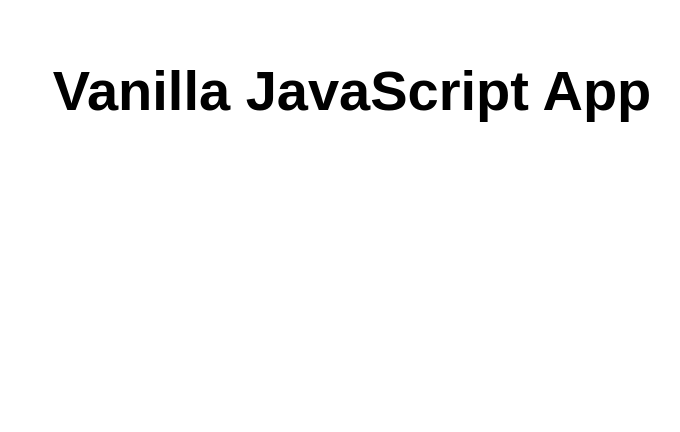
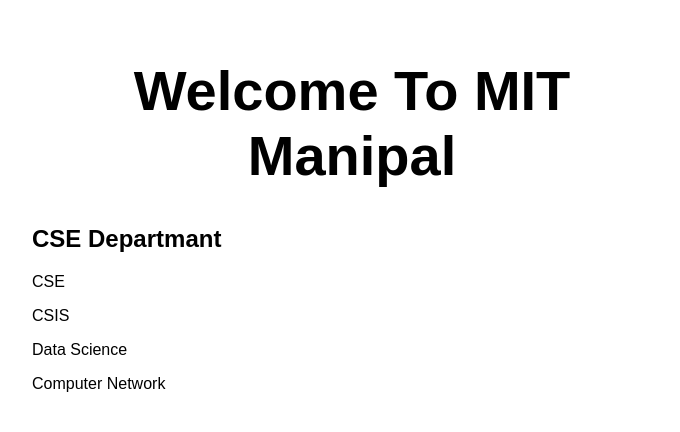
Before and after one commit to sinchana514/my-first-static-web-app, a website: page src/index.html in a window 1280 px wide. Shown: the whole page, without its empty margins (288-968 px from the left). Drawn offline with Linux system fonts and the light colour scheme.

Commit message:
Update index.html

```diff
--- a/src/index.html
+++ b/src/index.html
@@ -5,12 +5,18 @@
   <meta charset="UTF-8">
   <meta name="viewport" content="width=device-width, initial-scale=1.0">
   <link rel="stylesheet" href="styles.css">
-  <title>Vanilla JavaScript App</title>
+  <title>Home Page</title>
 </head>
 
 <body>
   <main>
-    <h1>Vanilla JavaScript App</h1>
+    <h1>Welcome To MIT Manipal</h1>
+    <h2>CSE Departmant</h2>
+
+  <p>CSE</p>
+  <p>CSIS</p>
+  <p>Data Science</p>
+  <p>Computer Network</p>
   </main>
 </body>
 
```
